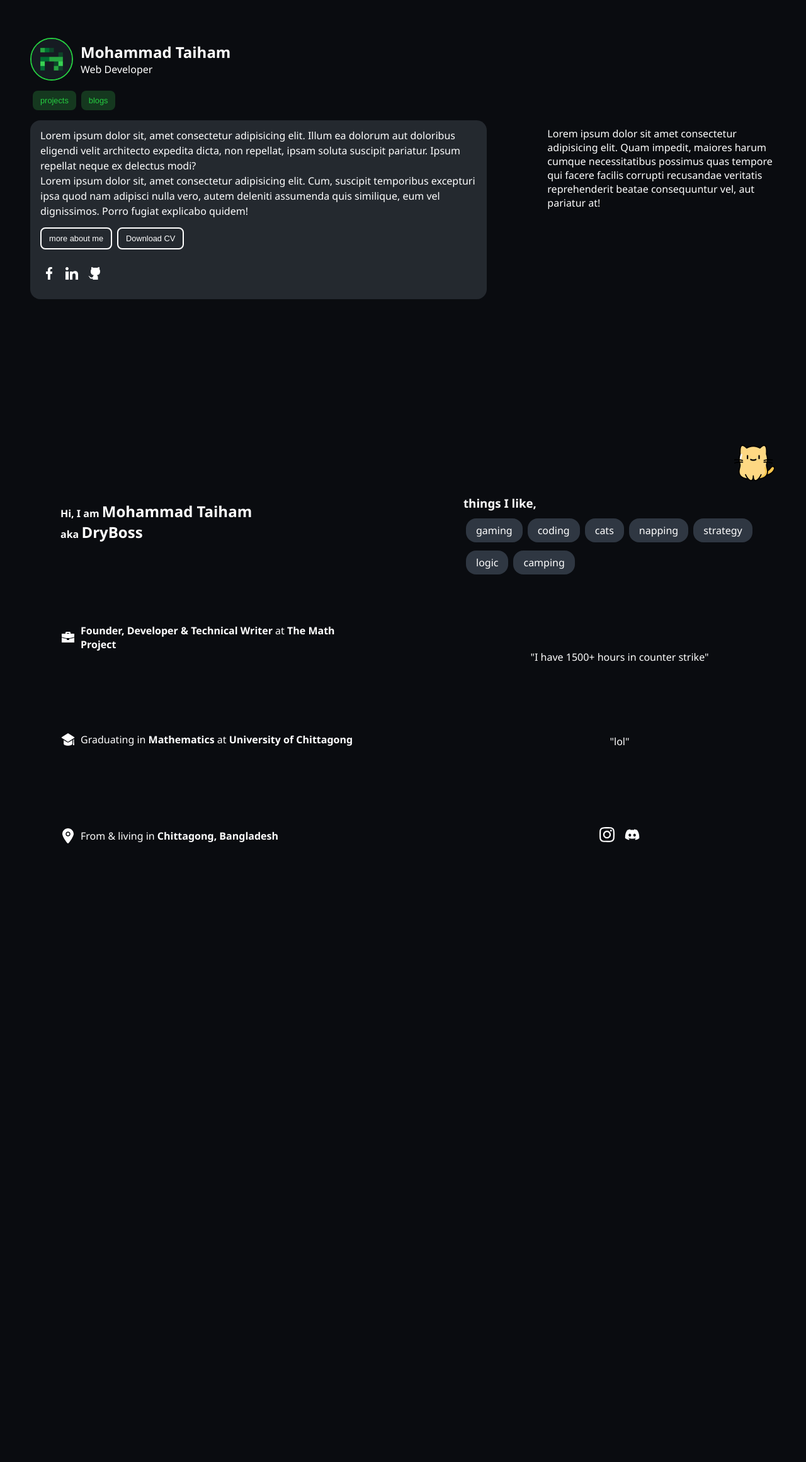
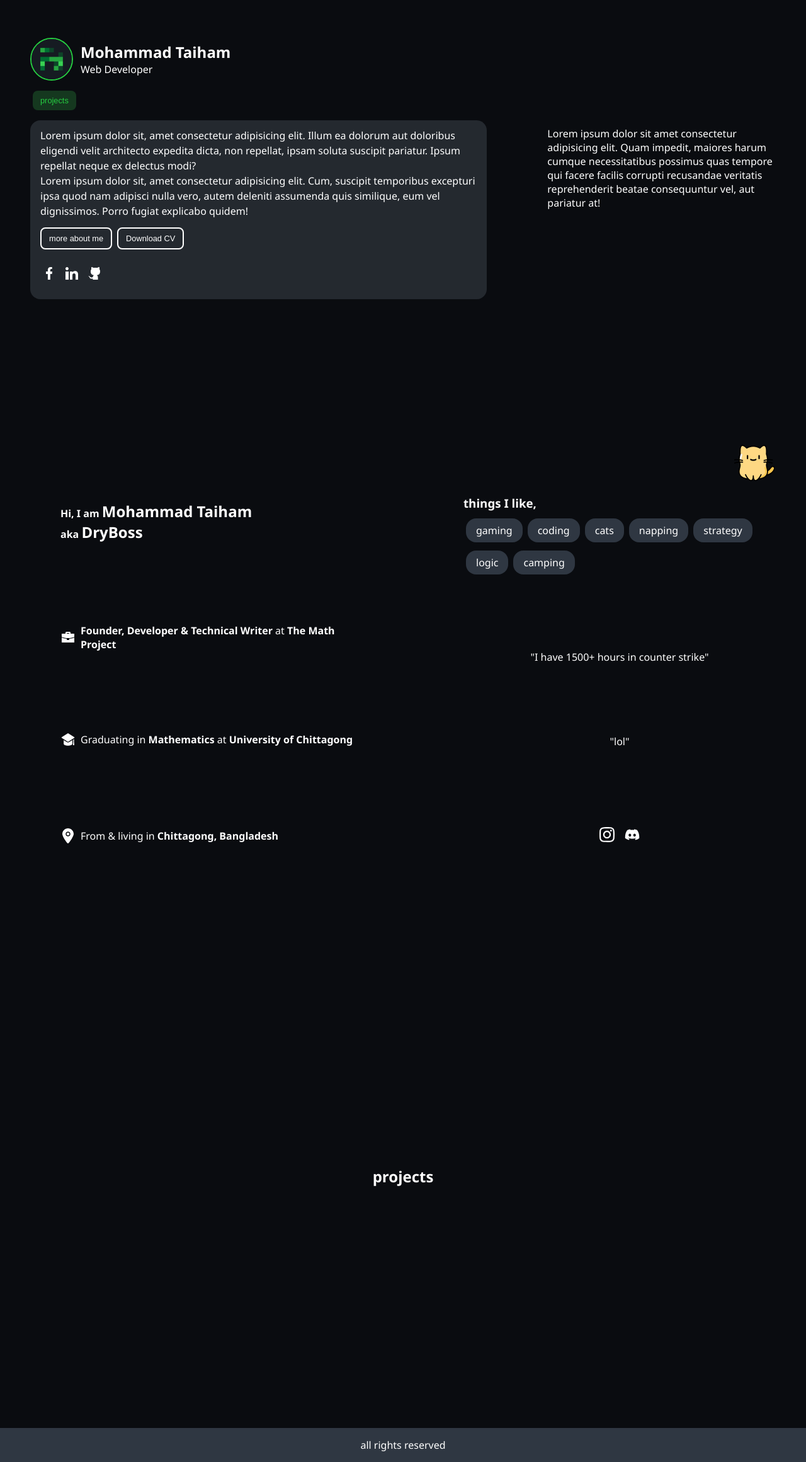
Before and after one commit to DryBoss/dryboss.github.io, a React (Vite) app: page / in a window 1280 px wide. Shown: the part 133-2454 px from the top of the page at 63% size. Before the commit the page ends 1600 px from the top, so only its background shows below. Built offline with nearby package versions, Linux system fonts and the light colour scheme.

Commit message:
projects

```diff
--- a/src/pages/home/sections/footer/Footer.jsx
+++ b/src/pages/home/sections/footer/Footer.jsx
@@ -1,3 +1,12 @@
-function Footer() {}
+function Footer() {
+  const styles = {
+    footer: {
+      padding: "1rem",
+      textAlign: "center",
+      backgroundColor: "#2f3742",
+    },
+  };
+  return <div style={styles.footer}>all rights reserved</div>;
+}
 
 export default Footer;
--- a/src/pages/home/sections/intro/Intro.jsx
+++ b/src/pages/home/sections/intro/Intro.jsx
@@ -18,9 +18,6 @@ function Intro() {
         <div className={styles.menu}>
           <button>
             <a href="#projects">projects</a>
-          </button>
-          <button>
-            <a href="">blogs</a>
           </button>
         </div>
         <div className={styles.aboutMe}>
--- a/src/pages/home/sections/menu/Menu.jsx
+++ b/src/pages/home/sections/menu/Menu.jsx
@@ -40,9 +40,6 @@ function Menu({ showMenuPC }) {
           <button>
             <a href="#projects">projects</a>
           </button>
-          <button>
-            <a href="">blogs</a>
-          </button>
         </div>
         <button className={styles.resume}>
           <a href="">resume</a>
--- a/src/pages/home/sections/projects/Projects.jsx
+++ b/src/pages/home/sections/projects/Projects.jsx
@@ -1,3 +1,9 @@
-function Projects() {}
+function Projects() {
+  return (
+    <div className="home-section" id="projects">
+      <h2>projects</h2>
+    </div>
+  );
+}
 
 export default Projects;
```
Also changed, not shown: src/pages/home/sections/projects/Projects.module.css (added), src/pages/home/sections/projects/Projects.module.scss (added).
